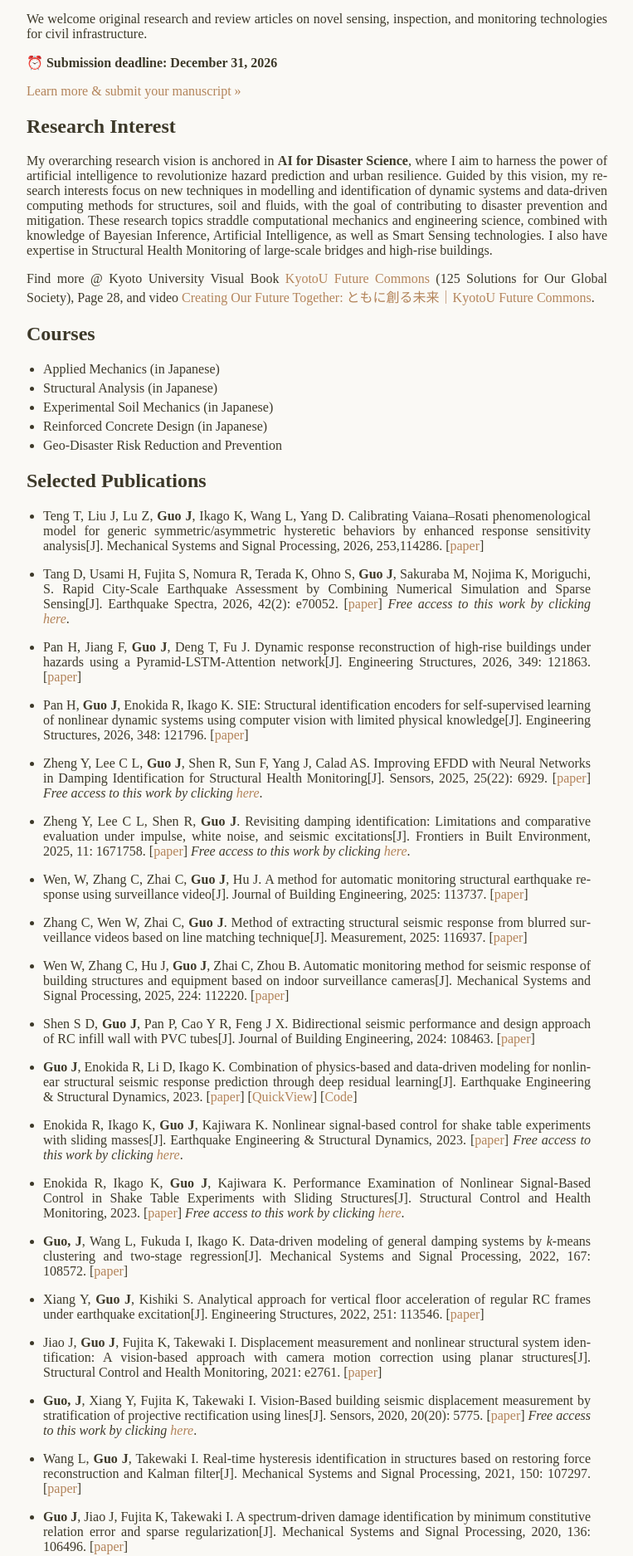
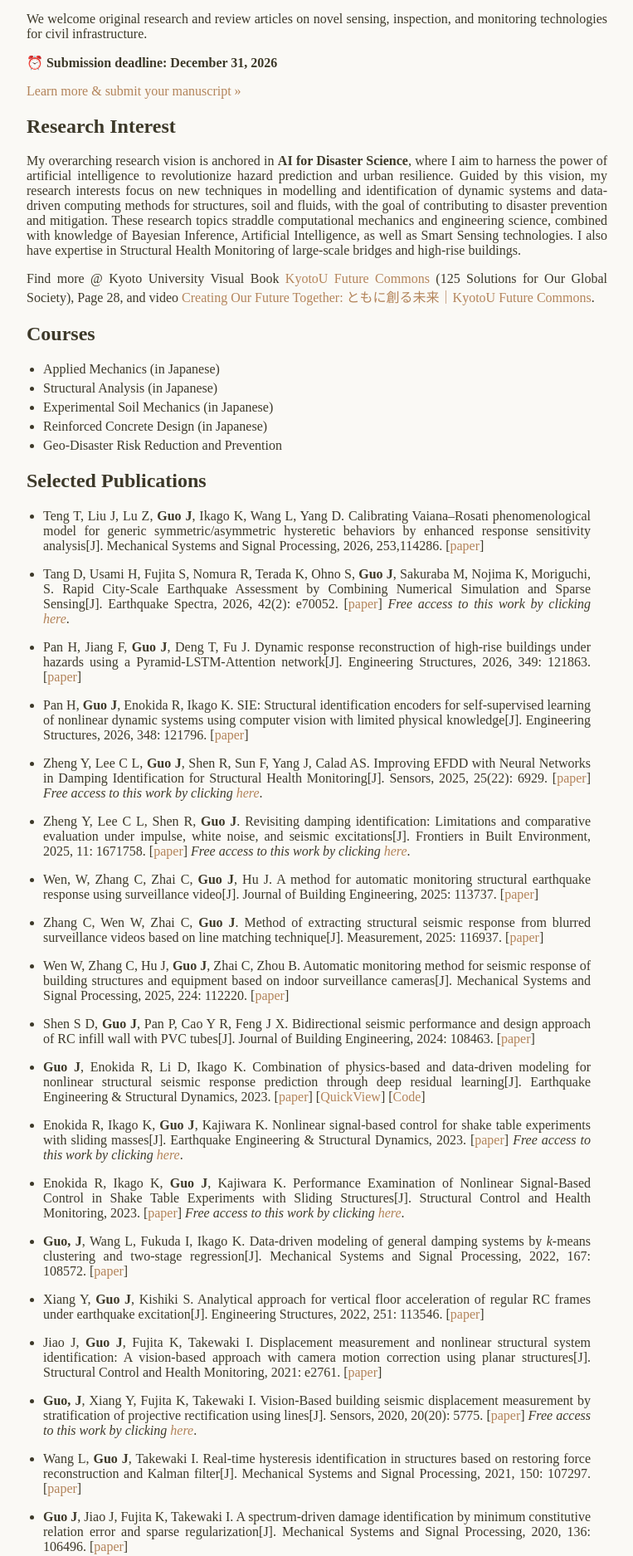
Before and after one commit to JiaGUOCV/JiaGUOCV.github.io, a Jekyll site: the page built from index.md, in a window 1280 px wide. Shown: the part 460-2335 px from the top of the page at 83% size, without its empty margins (258-1021 px from the left). Built offline with Jekyll 4.4.1, drawn with Linux system fonts in a browser that asks for light colours; our own code applies the rules of GitHub Pages for plain Markdown files.

Commit message:
Update typography.scss

```diff
--- a/_sass/typography.scss
+++ b/_sass/typography.scss
@@ -5,8 +5,6 @@
     p {
         text-align: justify;
         text-justify: inter-word;
-        hyphens: auto;
-        -webkit-hyphens: auto;
     }
 
     a:hover {
```
